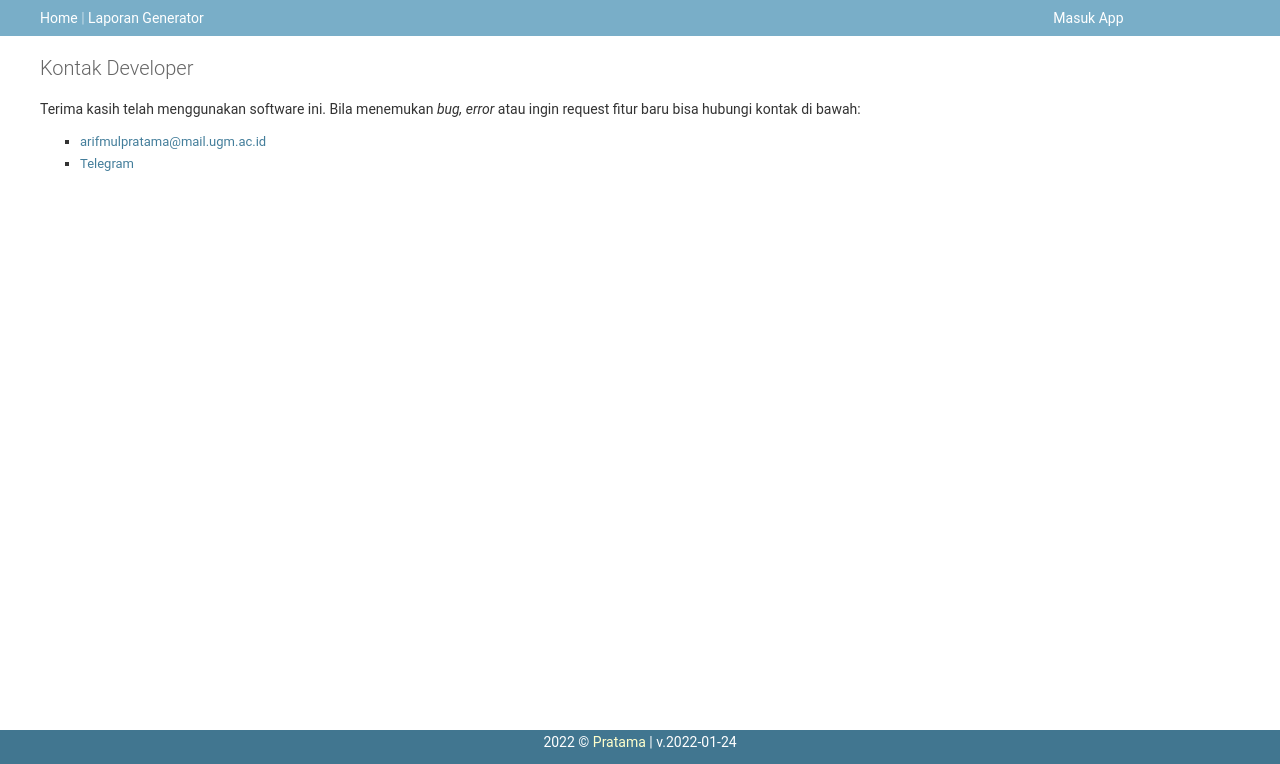
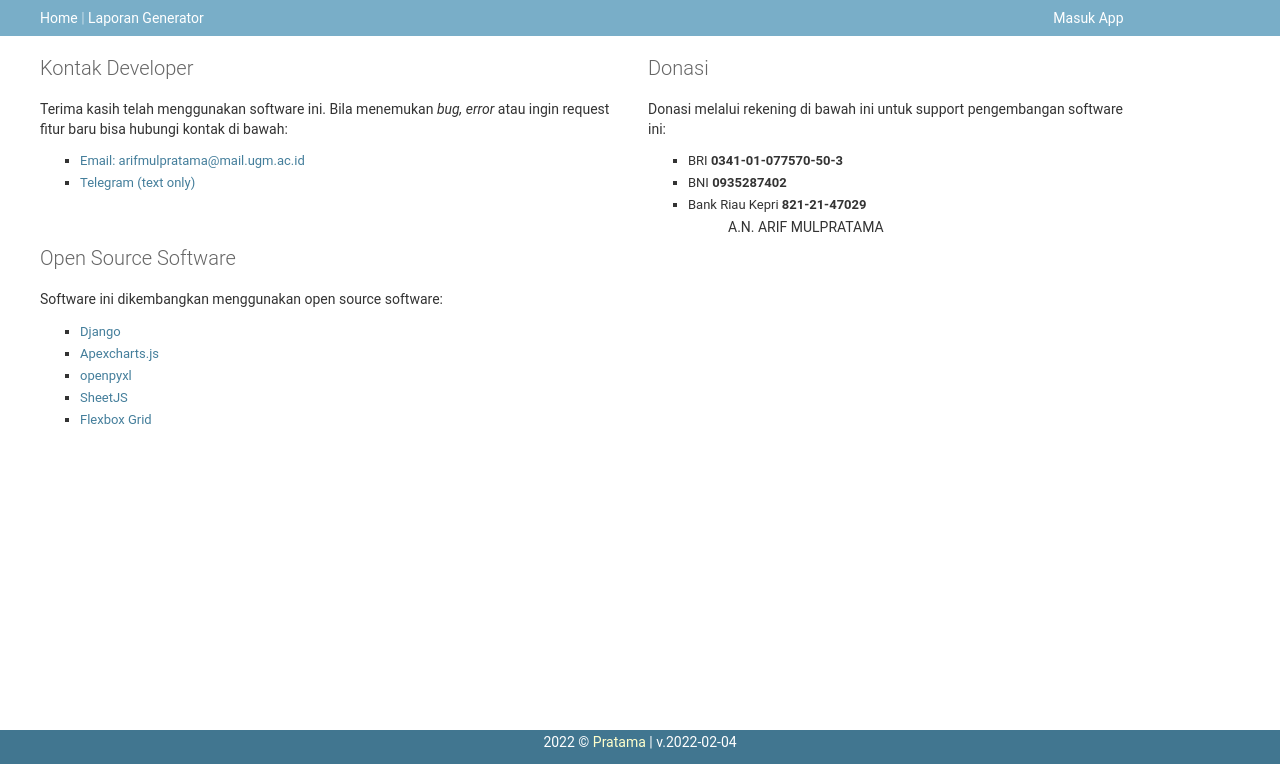
Before and after one commit to arifdata/faskes_emu, a Django app: page /kontak_dev/ in a window 1280 px wide. Shown: the part 36-800 px from the top of the page. Run offline with Django 3.2, Linux system fonts and the light colour scheme.

Commit message:
backup download timestamp, fixed max() error, kontak developer oke

```diff
--- a/laporan/templates/laporan/base.html
+++ b/laporan/templates/laporan/base.html
@@ -56,7 +56,7 @@
       {% endblock %}
 
       <div class="footer">
-        <p><span id="tahun"></span> &#169; <a href="{% url 'contact_dev' %}" target="_blank" style="color: #ffffcc;">Pratama</a> | v.2022-01-24</p>
+        <p><span id="tahun"></span> &#169; <a href="{% url 'contact_dev' %}" target="_blank" style="color: #ffffcc;">Pratama</a> | v.2022-02-04</p>
       </div>
       <script>
       window.onload = function(){
--- a/laporan/templates/laporan/hubungi_developer.html
+++ b/laporan/templates/laporan/hubungi_developer.html
@@ -1,11 +1,44 @@
 {% extends 'laporan/base.html' %}
 {% block content %}
     <div id="content" class="colM">
+
+    <div class="row">
+
+    <div class="col-lg-6 col-xs-12">
     <h1>Kontak Developer</h1>
     <p>Terima kasih telah menggunakan software ini. Bila menemukan <i>bug, error</i> atau ingin request fitur baru bisa hubungi kontak di bawah:</p>
     <ul>
-        <li><a href="mailto: arifmulpratama@mail.ugm.ac.id" target="_blank">arifmulpratama@mail.ugm.ac.id</a></li>
-        <li><a href="https://t.me/pratama2" target="_blank">Telegram</a></li>
+        <li><a href="mailto: arifmulpratama@mail.ugm.ac.id" target="_blank">Email: arifmulpratama@mail.ugm.ac.id</a></li>
+        <li><a href="https://t.me/pratama2" target="_blank">Telegram (text only)</a></li>
     </ul>
     </div>
+
+    <div class="col-lg-5 col-xs-12">
+    <h1>Donasi</h1>
+    <p>Donasi melalui rekening di bawah ini untuk support pengembangan software ini:
+    <ul>
+        <li>BRI <strong>0341-01-077570-50-3</strong></li>
+        <li>BNI <strong>0935287402</strong></li>
+        <li>Bank Riau Kepri <strong>821-21-47029</strong></li>
+    <ul>
+    A.N. ARIF MULPRATAMA
+    </p>
+    </div>
+
+    <div class="col-lg-5 col-xs-12">
+    <h1>Open Source Software</h1>
+    <p>Software ini dikembangkan menggunakan open source software:
+    <ul>
+        <li><a href="https://www.djangoproject.com/">Django</a></li>
+        <li><a href="https://apexcharts.com/">Apexcharts.js</a></li>
+        <li><a href="https://openpyxl.readthedocs.io/en/stable/">openpyxl</a></li>
+        <li><a href="https://github.com/SheetJS/sheetjs">SheetJS</a></li>
+        <li><a href="http://flexboxgrid.com/">Flexbox Grid</a></li>
+    </ul>
+    </p>
+    </div>
+
+    </div>
+    </div>
+    <br>
 {% endblock %}
--- a/laporan/templates/laporan/laporan_generator.html
+++ b/laporan/templates/laporan/laporan_generator.html
@@ -27,6 +27,7 @@
           <ul>
             <li><a href="{% url 'backupd' %}">Download Backup Database</a></li>
             <li><a href="#">Penyesuaian kartu stok (Todo)</a></li>
+            <li><a href="{% url 'contact_dev' %}" target="_blank"><strong>Kontak Developer</strong></a></li>
           </ul>
       </div>
 
--- a/laporan/views.py
+++ b/laporan/views.py
@@ -73,6 +73,7 @@ def index_page(request):
         addr = ""
 
     penyakit = [{'x':k, 'y':v} for k, v in cleaned_data_penyakit.items()]
+    maksimum = 0 if len(cleaned_data_kunjungan.values()) == 0 else max(list(cleaned_data_kunjungan.values()))
 
     context = {
         'bln': now.strftime("%B"),
@@ -80,7 +81,7 @@ def index_page(request):
         'labels_kunjungan': list(cleaned_data_kunjungan.keys()),
         'data_kunjungan': list(cleaned_data_kunjungan.values()),
         'rerata_kunjungan': rerata,
-        'maks': max(list(cleaned_data_kunjungan.values())),
+        'maks': maksimum,
         'labels_obat_terbanyak': list(cleaned_data_obat.keys())[0:20],
         'data_obat_terbanyak': list(cleaned_data_obat.values())[0:20],
         'addr': addr,
--- a/templates/admin/base.html
+++ b/templates/admin/base.html
@@ -107,7 +107,7 @@
           <br class="clear">
         </div>
         <!-- END Content -->
-        {% block footer %}<div class="footer"><p><span id="tahun"></span> &#169; <a href="{% url 'contact_dev' %}" target="_blank" style="color: #ffffcc;">Pratama</a> | v.2022-01-24</p></div>{% endblock %}
+        {% block footer %}<div class="footer"><p><span id="tahun"></span> &#169; <a href="{% url 'contact_dev' %}" target="_blank" style="color: #ffffcc;">Pratama</a> | v.2022-02-04</p></div>{% endblock %}
       </div>
     </div>
 </div>
--- a/utils/utils.py
+++ b/utils/utils.py
@@ -7,7 +7,9 @@ import datetime
 
 @login_required
 def download_backup(request):
-    return FileResponse(open('db.sqlite3', 'rb'), as_attachment=True)
+    timestamp = datetime.datetime.now()
+    return FileResponse(open('db.sqlite3', 'rb'), as_attachment=True, filename="backup_faskes-emu_{}.sqlite3".format(timestamp.strftime("%Y-%b-%d")))
+
 
 def init_data_pasien():
     with open('utils/master_pasien_kusem.csv', 'r') as f:
```
